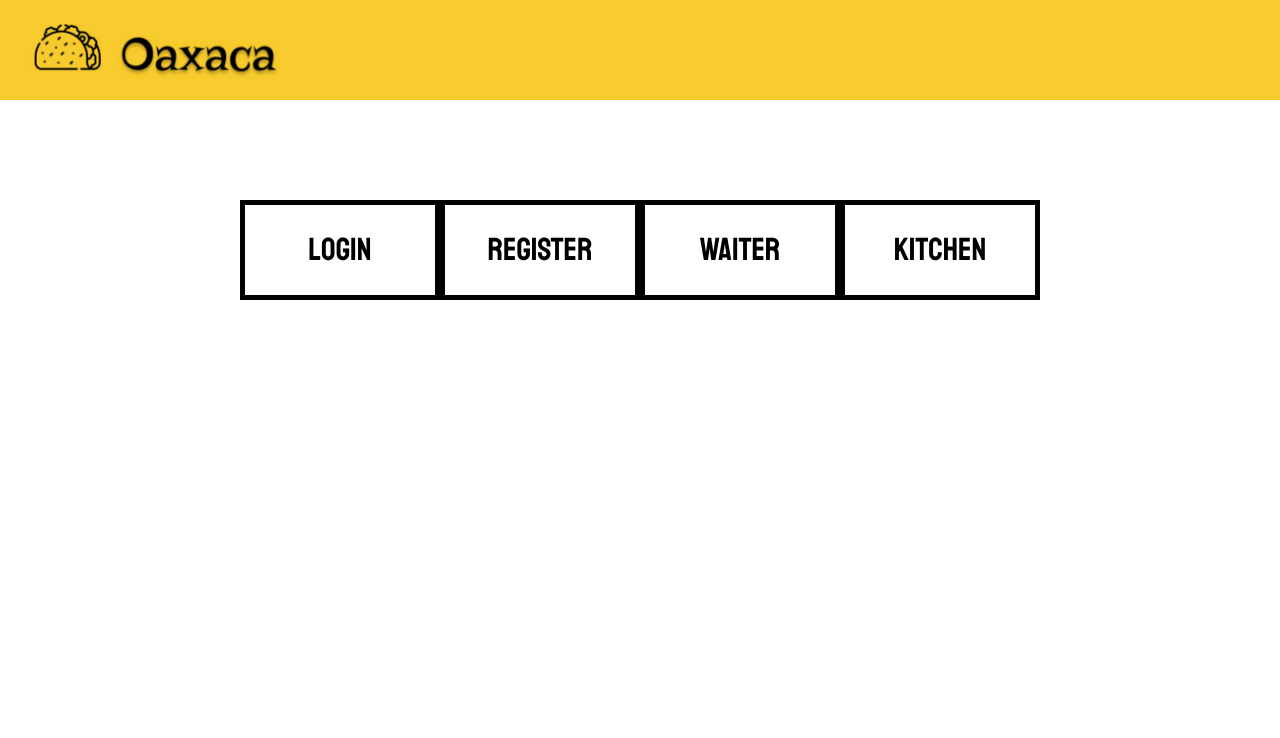
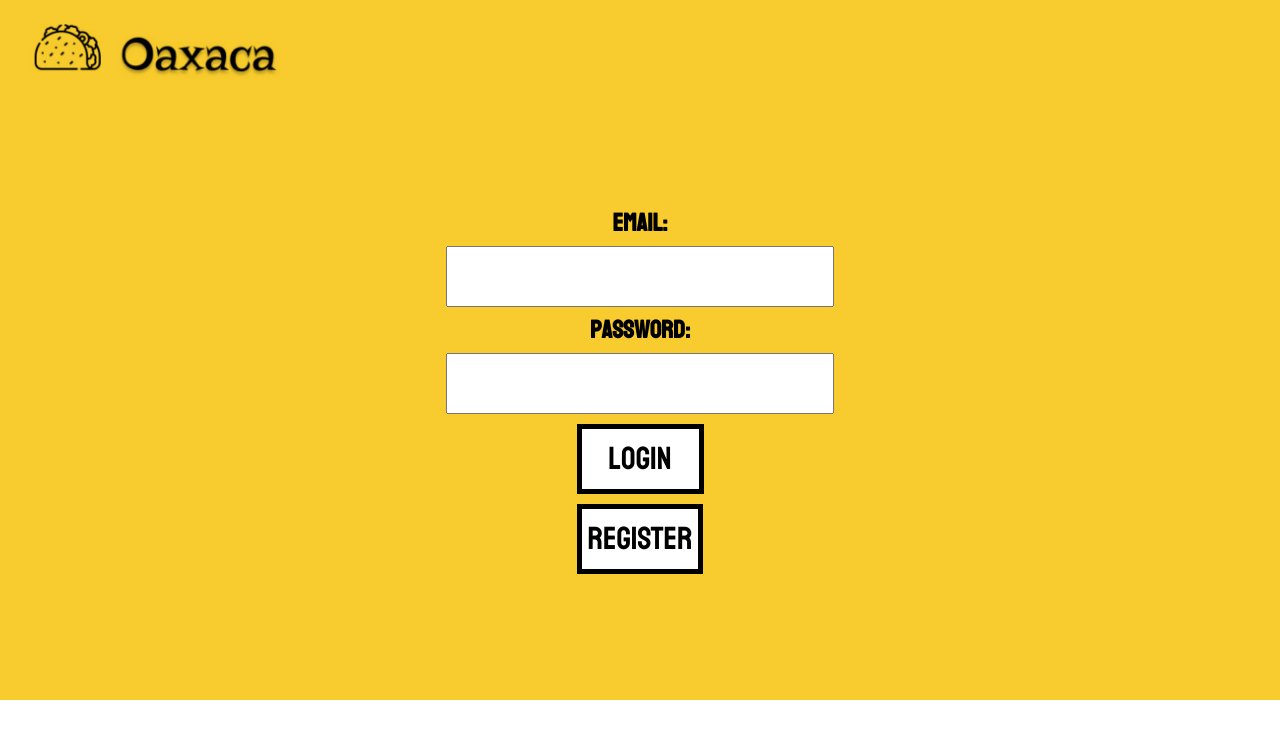
Before and after one commit to mattyblackout/cs2815-project, a React (Create React App) app in the folder myapp/: page /login in a window 1280 px wide. Shown: the top 738 px of the page. Built offline with nearby package versions, Linux system fonts and the light colour scheme.

Commit message:
added complete revamp of the login system now almost fully functional. Queries database and also authenticated using the database.

```diff
--- a/myapp/src/App.js
+++ b/myapp/src/App.js
@@ -3,6 +3,7 @@ import { default as Menu } from './pages/Menu.js';
 import { default as Kitchen} from './pages/Kitchen';
 import { default as Waiter} from './pages/Waiter';
 import { default as Login} from './pages/Login';
+import Register from "./pages/Register";
 
 
 export function App() {
@@ -12,6 +13,7 @@ export function App() {
                 <Route path = "kitchen" element={<Kitchen />} />
                 <Route path = "waiters" element = {<Waiter />} />
                 <Route path = "login" element = {<Login />} />
+                <Route path = "register" element = {<Register />} />
             </Routes>
     )
 }
--- a/myapp/src/css/Login.css
+++ b/myapp/src/css/Login.css
@@ -1,24 +1,30 @@
-.login-form{
+.login-form {
     height: 500px;
     padding: 100px;
+    background-color: #f8cb2e;
 }
 
-.login-Button{
+.login-Button {
+    margin-top: 10px;
+    width: 127px;
+    height: 70px;
+}
+
+.register-button {
+    margin-top: 10px;
+    height: fit-content;
+    width: fit-content;
+}
+
+.waiter-button {
 
 }
 
-.register-button{
+.kitchen-button {
 
 }
 
-.waiter-button{
-
-}
-
-.kitchen-button{
-
-}
-.splash-image{
+.splash-image {
     width: 100%;
 }
 
@@ -28,5 +34,4 @@
     flex-direction: column;
     font-size: calc(10px + 2vmin);
     height: 100px;
-
 }
--- a/myapp/src/css/Menu.css
+++ b/myapp/src/css/Menu.css
@@ -227,6 +227,12 @@ button:hover {
     color: #61dafb;
 }
 
+html{
+    background-color: #ffffff;
+}
+.App{
+    background-color: #ffffff;
+}
 @font-face{
     font-family: "Bayon";
     src: local(Bayon-Regular),
--- /dev/null
+++ b/myapp/src/css/Register.css
@@ -0,0 +1,38 @@
+
+.form-group {
+  display: flex;
+  flex-direction: column;
+  align-content: center;
+  align-items: center;
+}
+
+.label-wrapper {
+}
+
+label{
+    font-weight: bold;
+    font-family: Bayon;
+    font-size: 25px;
+}
+
+input{
+    font-size: 30px;
+    font-family: Bayon;
+}
+
+input::placeholder {
+    opacity: 0.5;
+}
+
+.submit-button{
+    margin-top: 10px;
+    align-content: center;
+    height: fit-content;
+    width: fit-content;
+}
+
+.Register{
+    background-color: #f8cb2e;
+    width: 100%;
+    height: 100vh;
+}
--- a/myapp/src/pages/Login.js
+++ b/myapp/src/pages/Login.js
@@ -2,35 +2,73 @@ import React, {useState, useEffect} from 'react';
 import '../css/Login.css';
 import logo from '../logo.png';
 import '../fonts/Bayon-Regular.ttf';
-import { Link } from 'react-router-dom';
+import {Link} from 'react-router-dom';
 
 function Login() {
-    const [orders, setOrders] = useState([])
-    function login(username, password){
 
+    const [email, setEmail] = useState('');
+    const [password, setPassword] = useState('');
+    const [message, setMessage] = useState('');
+
+    const handleSubmit = (event) => {
+        event.preventDefault();
+        fetch('http://localhost:3000/login', {
+            method: 'POST',
+            headers: {
+                'Content-Type': 'application/json',
+            },
+            body: JSON.stringify({ email, password }),
+        })
+      .then((response) => {
+          if (response.ok) {
+              setMessage('Login successful');
+          } else if (response.status === 401) {
+              setMessage('Incorrect email or password');
+          } else {
+              throw new Error('An error occurred while authenticating');
           }
+      })
+      .catch((error) => {
+          console.error(error);
+          setMessage('An error occurred while authenticating');
+      });
+    };
+
     return (
-        <div className="App">
+        <div className="login-form">
+
+            <div className="Login">
                 <header className="App-header">
                     <Link to="/">
                         <img src={logo} alt="the logo" className="header-image"/>
                     </Link>
                 </header>
-            <div className="login-form">
-                <Link to="../">
-                <button className="login-Button"> LOGIN </button>
-                </Link>
-                <Link to="../">
-                    <button className="register-button"> REGISTER </button>
-                </Link>
-                <Link to="../waiter">
-                    <button className="waiter-button"> Waiter </button>
-                </Link>
-                <Link to="../kitchen">
-                    <button className="kitchen-button"> Kitchen </button>
+                <div className="form-group">
+                    <div className="label-wrapper">
+                        <label className="email-label">Email:</label>
+                    </div>
+                    <div className="input-wrapper">
+                        <input type="email" value={email} onChange={(e) => setEmail(e.target.value)}/>
+                    </div>
+                </div>
+
+                <div className="form-group">
+                    <div className="label-wrapper">
+                        <label className="password-label">Password:</label>
+                    </div>
+                    <div className="input-wrapper">
+                        <input type="password" value={password} onChange={(e) => setPassword(e.target.value)}/>
+                    </div>
+                </div>
+                <div className="form-group">
+                    <button className="login-Button" onClick={handleSubmit}>
+                        Login
+                    </button>
+                    <Link to="../register">
+                        <button className="register-button"> REGISTER</button>
                     </Link>
                 </div>
-
+            </div>
         </div>
     )
 }
--- /dev/null
+++ b/myapp/src/pages/Register.js
@@ -0,0 +1,70 @@
+import React, {useState, useEffect} from 'react';
+import '../css/Register.css';
+import logo from '../logo.png';
+import '../fonts/Bayon-Regular.ttf';
+import {Link} from 'react-router-dom';
+
+function Register() {
+
+    const [email, setEmail] = useState('');
+    const [password, setPassword] = useState('');
+    const [status, setStatus] = useState('');
+
+    const handleSubmit = (event) => {
+        const data = {email, password, status};
+
+        // Send data to server to insert into database
+        fetch('http://localhost:3000/register', {
+            method: 'POST',
+            headers: {'Content-Type': 'application/json'},
+            body: JSON.stringify(data),
+        })
+
+        // Clear form fields
+        setEmail('');
+        setPassword('');
+        setStatus('');
+    }
+
+    return (
+        <div className="Register">
+            <header className="App-header">
+                <Link to="/">
+                    <img src={logo} alt="the logo" className="header-image"/>
+                </Link>
+            </header>
+            <div className="form-group">
+                <div className="label-wrapper">
+                    <label className="email-label">Email:</label>
+                </div>
+                <div className="input-wrapper">
+                    <input type="email" value={email} onChange={(e) => setEmail(e.target.value)}/>
+                </div>
+            </div>
+
+            <div className="form-group">
+                <div className="label-wrapper">
+                    <label className="password-label">Password:</label>
+                </div>
+                <div className="input-wrapper">
+                    <input type="password" value={password} onChange={(e) => setPassword(e.target.value)}/>
+                </div>
+            </div>
+
+            <div className="form-group">
+                <div className="label-wrapper">
+                    <label className="status-label">Status:</label>
+                </div>
+                <div className="input-wrapper">
+                    <input type="text" value={status} onChange={(e) => setStatus(e.target.value)} placeholder="customers leave blank"/>
+                </div>
+                <button className="submit-button" onClick={handleSubmit}>
+                    Register
+                </button>
+            </div>
+
+        </div>
+    )
+}
+
+export default Register
```
Also changed, not shown: 2 other files (tests, documents, lock files or other folders). Lines whose indentation alone changed are shown as unchanged.
